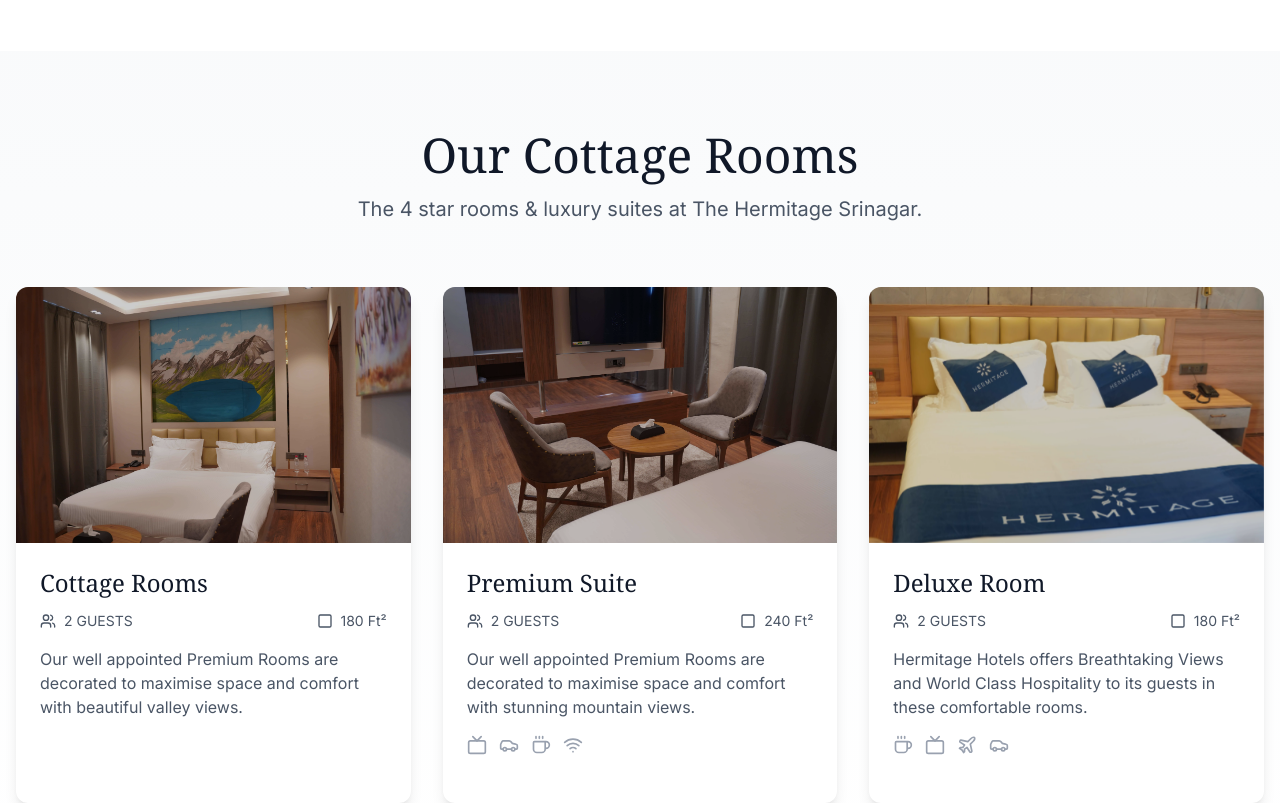
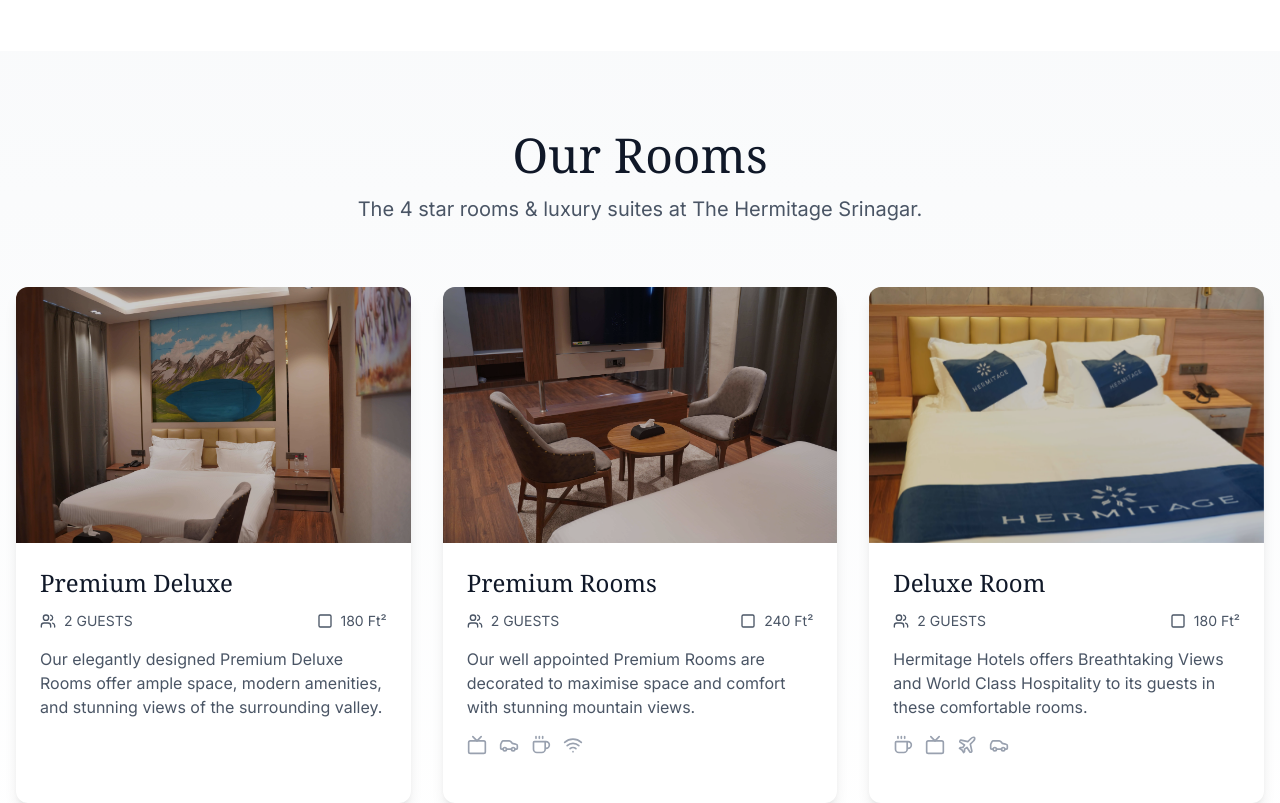
Before and after one commit to SafalBhandari12/hermitagesrinagar, a Next.js app: page / in a window 1280 px wide. Shown: the part 2140-2943 px from the top of the page. Built offline with nearby package versions, Linux system fonts and the light colour scheme; a web font is replaced by a local one.

Commit message:
added room details

```diff
--- a/app/rooms/page.tsx
+++ b/app/rooms/page.tsx
@@ -20,7 +20,7 @@ import Link from "next/link";
 const roomsData = [
   {
     id: "cottage",
-    title: "Cottage Rooms",
+    title: "Rooms",
     price: "₹8,500",
     images: [
       "https://images.unsplash.com/photo-1566665797739-1674de7a421a?ixlib=rb-4.0.3&ixid=M3wxMjA3fDB8MHxwaG90by1wYWdlfHx8fGVufDB8fHx8fA%3D%3D&auto=format&fit=crop&w=2074&q=80",
@@ -30,7 +30,7 @@ const roomsData = [
     guests: "2 GUESTS",
     size: "180 Ft²",
     description:
-      "Our well appointed Cottage Rooms are decorated to maximise space and comfort with beautiful valley views. Perfect for couples seeking a romantic getaway in the mountains.",
+      "Our well appointeds Rooms are decorated to maximise space and comfort with beautiful valley views. Perfect for couples seeking a romantic getaway in the mountains.",
     amenities: [
       { icon: Tv, name: "Flat-screen TV" },
       { icon: Wifi, name: "Free WiFi" },
@@ -50,7 +50,7 @@ const roomsData = [
   },
   {
     id: "premium",
-    title: "Premium Suite",
+    title: "Premium Room",
     price: "₹12,000",
     images: [
       "https://images.unsplash.com/photo-1590490360182-c33d57733427?ixlib=rb-4.0.3&ixid=M3wxMjA3fDB8MHxwaG90by1wYWdlfHx8fGVufDB8fHx8fA%3D%3D&auto=format&fit=crop&w=2074&q=80",
--- a/components/ContactSection.tsx
+++ b/components/ContactSection.tsx
@@ -113,7 +113,7 @@ ${formData.message}
                 <div>
                   <h4 className='text-white font-semibold mb-1'>Timing:</h4>
                   <p className='text-gray-300'>
-                    Monday – Friday 09.00 – 6PM
+                    Monday – Saturday 9AM – 6PM
                     <br />
                     For Sales & reservations
                   </p>
--- a/components/RoomsSection.tsx
+++ b/components/RoomsSection.tsx
@@ -8,17 +8,17 @@ import Image from "next/image";
 const rooms = [
   {
     id: 1,
-    title: "Cottage Rooms",
+    title: "Premium Deluxe",
     image: "/rooms/RCS00087.JPG",
     guests: "2 GUESTS",
     size: "180 Ft²",
     description:
-      "Our well appointed Premium Rooms are decorated to maximise space and comfort with beautiful valley views.",
+      "Our elegantly designed Premium Deluxe Rooms offer ample space, modern amenities, and stunning views of the surrounding valley.",
     amenities: [],
   },
   {
     id: 2,
-    title: "Premium Suite",
+    title: "Premium Rooms",
     image: "/rooms/RCS00092.JPG",
     guests: "2 GUESTS",
     size: "240 Ft²",
@@ -64,7 +64,7 @@ export default function RoomsSection() {
           viewport={{ once: true }}
         >
           <h2 className='text-3xl sm:text-4xl md:text-5xl font-serif text-gray-900 mb-4'>
-            Our Cottage Rooms
+            Our Rooms
           </h2>
           <p className='text-lg sm:text-xl text-gray-600 max-w-2xl mx-auto px-4'>
             The 4 star rooms & luxury suites at The Hermitage Srinagar.
```
